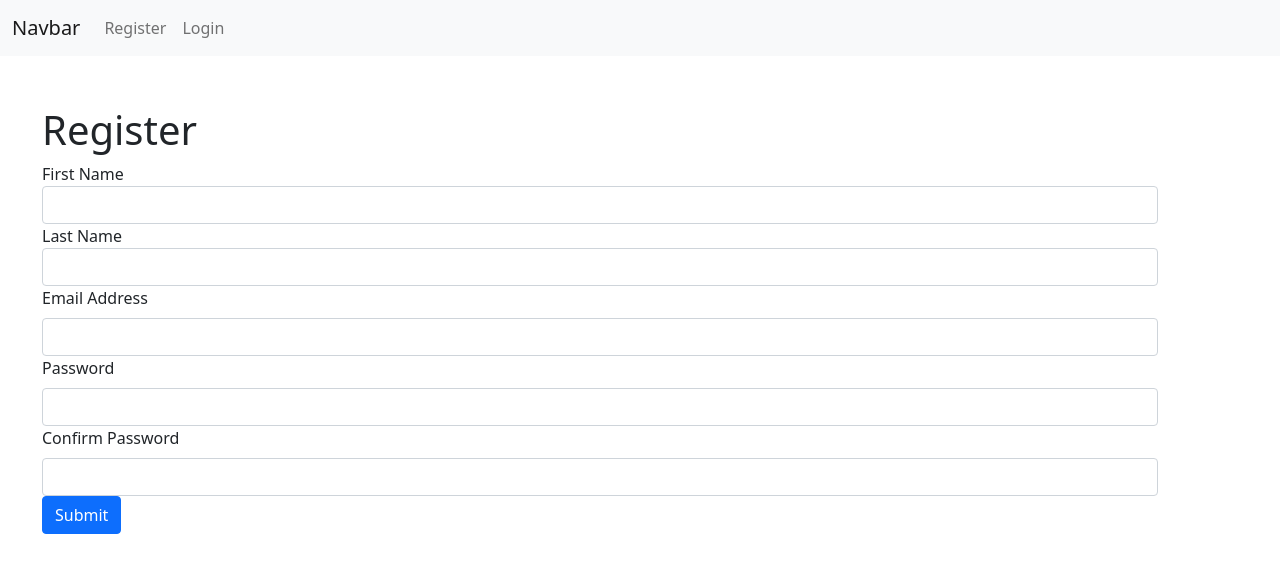
After one commit to bchean10/CT-Week5-Day1-HW, a Flask app: page /register in a window 1280 px wide. The commit adds this page. Shown: the top 573 px of the page. Run offline with Flask 2, Linux system fonts and the light colour scheme.

Commit message:
Added Flask Login

```diff
--- a/app/forms.py
+++ b/app/forms.py
@@ -1,7 +1,26 @@
 from flask_wtf import FlaskForm
-from wtforms import StringField, SubmitField
-from wtforms.validators import DataRequired
+from wtforms import StringField, PasswordField, SubmitField
+from wtforms.validators import Email, DataRequired, EqualTo, ValidationError
+from .models import User
 
 class PokeForm(FlaskForm):
     pokemon_name = StringField('Pokemon Name', validators=[DataRequired()])
     submit = SubmitField('Submit')
+
+class LoginForm(FlaskForm):
+    email = StringField('Email Address', validators=[Email(), DataRequired()])
+    password = PasswordField('Password', validators=[DataRequired()])
+    submit = SubmitField('Submit')
+
+class RegisterForm(FlaskForm):
+    first_name = StringField('First Name', validators=[DataRequired()])
+    last_name = StringField('Last Name', validators=[DataRequired()])
+    email = StringField('Email Address', validators=[Email(), DataRequired()])
+    password = PasswordField('Password', validators=[DataRequired()])
+    confirm_password = PasswordField('Confirm Password', validators=[DataRequired(), EqualTo('password')])
+    submit = SubmitField('Submit')
+
+    def validate_email(form, field):
+        same_email_user = User.query.filter_by(email=field.data).first()
+        if same_email_user:
+            raise ValidationError("Email is already in use")
--- a/app/routes.py
+++ b/app/routes.py
@@ -1,7 +1,9 @@
-from flask import render_template, request
+from flask import render_template, request, redirect, url_for
 import requests
 from app import app
-from .forms import PokeForm
+from .forms import PokeForm, LoginForm, RegisterForm
+from .models import User
+from flask_login import login_user, logout_user, current_user, login_required
 
 @app.route('/', methods = ['GET'])
 def index():
@@ -30,3 +32,43 @@ def pokemons():
             error_string="Please check for error"
             render_template("pokemon.html.j2",form=form, error=error_string)
     return render_template("pokemon.html.j2", form=form)
+
+@app.route('/register', methods = ['GET', 'POST'])
+def register():
+    form = RegisterForm()
+    if request.method == 'POST' and form.validate_on_submit():
+        try:
+            new_user_data = {
+                "first_name": form.first_name.data.title(),
+                "last_name": form.last_name.data.title(),
+                "email": form.email.data.lower(),
+                "password": form.password.data
+                }
+            new_user_object = User()
+            new_user_object.from_dict(new_user_data)
+        except:
+            error_string="There was a problem creating your account. Please try again."
+            return render_template('register.html.j2', form=form, error=error_string)
+        return redirect(url_for('login'))
+    return render_template('register.html.j2', form=form)
+
+@app.route('/login', methods = ['GET', 'POST'])
+def login():
+    form = LoginForm()
+    if request.method == 'POST' and form.validate_on_submit():
+        email = form.email.data.lower()
+        password = form.password.data
+        u = User.query.filter_by(email=email).first()
+        if u is not None and u.check_hashed_password(password):
+            login_user(u)
+            return redirect(url_for('index'))
+        else:
+            return redirect(url_for('login'))
+    return render_template("login.html.j2", form=form)
+
+@app.route('/logout', methods = ['GET'])
+@login_required
+def logout():
+    if current_user is not None:
+        logout_user()
+        return redirect(url_for('login'))
--- a/app/templates/base.html
+++ b/app/templates/base.html
@@ -18,18 +18,31 @@
 <nav class="navbar navbar-expand-lg navbar-light bg-light">
     <div class="container-fluid">
       <a class="navbar-brand" href="#">Navbar</a>
-        <button class="navbar-toggler" type="button" data-bs-toggle="collapse" data-bs-target="#navbarSupportedContent"
-            aria-controls="navbarSupportedContent" aria-expanded="false" aria-label="Toggle navigation">
+      <button class="navbar-toggler" type="button" data-bs-toggle="collapse" data-bs-target="#navbarNav" aria-controls="navbarNav" aria-expanded="false" aria-label="Toggle navigation">
         <span class="navbar-toggler-icon"></span>
       </button>
-        <div class="collapse navbar-collapse" id="navbarSupportedContent">
-            <ul class="navbar-nav me-auto mb-2 mb-lg-0">
+      <div class="collapse navbar-collapse" id="navbarNav">
+        <ul class="navbar-nav">
+          {% if current_user.is_authenticated %}
           <li class="nav-item">
             <a class="nav-link" aria-current="page" href="{{url_for('index')}}">Home</a>
           </li>
           <li class="nav-item">
             <a class="nav-link" aria-current="page" href="{{url_for('pokemons')}}">Pokemon</a>
           </li>
+          <li class="nav-item">
+            <a class="nav-link" aria-current="page" href="{{url_for('logout')}}">Logout</a>
+          </li>
+          {% else %}
+          <li class="nav-item">
+            <a class="nav-link" aria-current="page" href="{{url_for('register')}}">Register</a>
+          </li>
+          <li class="nav-item">
+            <a class="nav-link" aria-current="page" href="{{url_for('login')}}">Login</a>
+          </li>
+          {% endif %}
+
+        </ul>
       </div>
     </div>
   </nav>
--- a/app/templates/index.html.j2
+++ b/app/templates/index.html.j2
@@ -1,5 +1,6 @@
 {% extends 'base.html' %}
 {% block content %}
-<h1>Homepage!</h1>
-<small>Welcome to the world of Pokemon!</small>
+<h1>Pokemon!</h1>
+<small>Welcome to the world of Pokemon!</small><br>
+<small>Gotta Catch'em all!!</small>
 {% endblock %}
--- /dev/null
+++ b/app/templates/register.html.j2
@@ -0,0 +1,38 @@
+{% extends 'base.html' %}
+    {% block css%}
+        {# custom css for page #}
+    {%endblock%}
+{% block content %}
+<h1>Register</h1>
+<small style="color:red">{{error}}</small>
+
+<form action="{{url_for('register')}}" method="POST">
+  {{ form.hidden_tag() }}
+
+  {{ form.first_name.label(class="form.label")}}
+  {{ form.first_name(class="form-control")}}
+
+  {{ form.last_name.label(class="form.label")}}
+  {{ form.last_name(class="form-control")}}
+
+  {{ form.email.label(class="form-label") }}
+  {{ form.email(class="form-control") }}
+
+  {% for error in form.email.errors %}
+  <small style="color:red;">{{ error }}</small><br>
+  {% endfor %}
+
+  {{ form.password.label(class="form-label") }}
+  {{ form.password(class="form-control") }}
+
+  {{ form.confirm_password.label(class="form-label") }}
+  {{ form.confirm_password(class="form-control") }}
+
+  {% for error in form.confirm_password.errors %}
+  <small style="color:red;">{{ error }}</small><br>
+  {% endfor %}
+
+  {{ form.submit(class="btn btn-primary") }}
+</form>
+
+{% endblock %}
--- a/config.py
+++ b/config.py
@@ -1,4 +1,6 @@
 import os
 
 class Config():
-    SECRET_KEY = os.environ.get('SECRET_KEY')
+    SECRET_KEY = os.environ.get('SECRET_KEY') or 'you-will-never-guess'
+    SQLALCHEMY_DATABASE_URI = os.environ.get('SQLALCHEMY_DATABASE_URI')
+    SQLALCHEMY_TRACK_MODIFICATIONS = os.environ.get('SQLALCHEMY_TRACK_MODIFICATIONS')
```
Also changed, not shown: app/__init__.py (+9 -0 lines), app/models.py (added, +37 -0 lines), app/templates/login.html.j2 (added, +29 -0 lines), requirements.txt (+11 -0 lines), 1 other file. Lines whose indentation alone changed are shown as unchanged.
